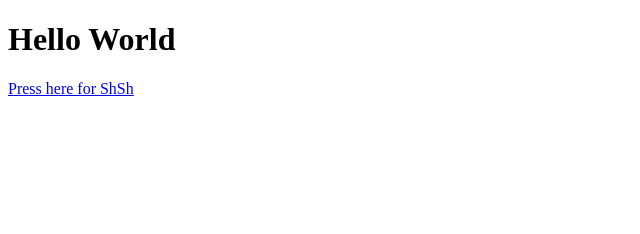
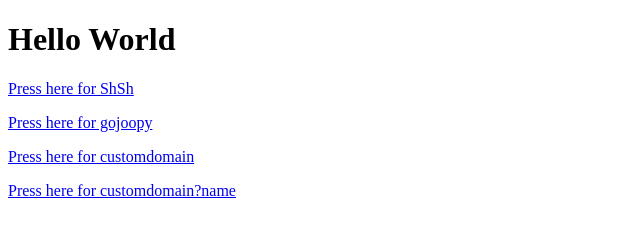
Before and after one commit to takephone/takephone.github.io, a plain HTML site: page index.html in a window 1280 px wide. Shown: the whole page, without its empty margins (0-640 px from the left). Drawn offline with Linux system fonts and the light colour scheme.

Commit message:
Update index.html

```diff
--- a/index.html
+++ b/index.html
@@ -3,5 +3,8 @@
 <body>
 <h1>Hello World</h1>
 <p><a href='https://www.shsh.com'>Press here for ShSh</a></p>
+<p><a href='gojoopy://'>Press here for gojoopy</a></p>
+<p><a href='https://www.joopy.com/customdomain'>Press here for customdomain</a></p>
+<p><a href='https://www.joopy.com/customdomain?name=ZIM'>Press here for customdomain?name</a></p>
 </body>
 </html>
```
